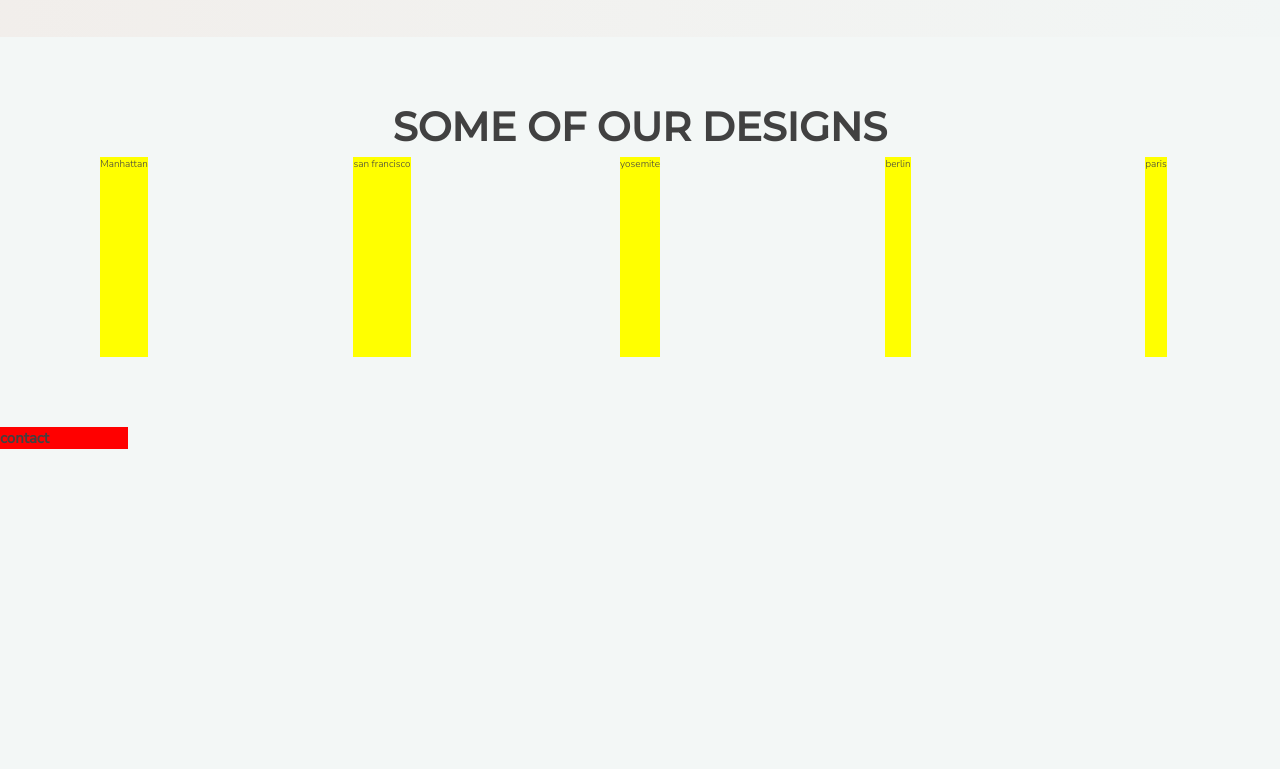
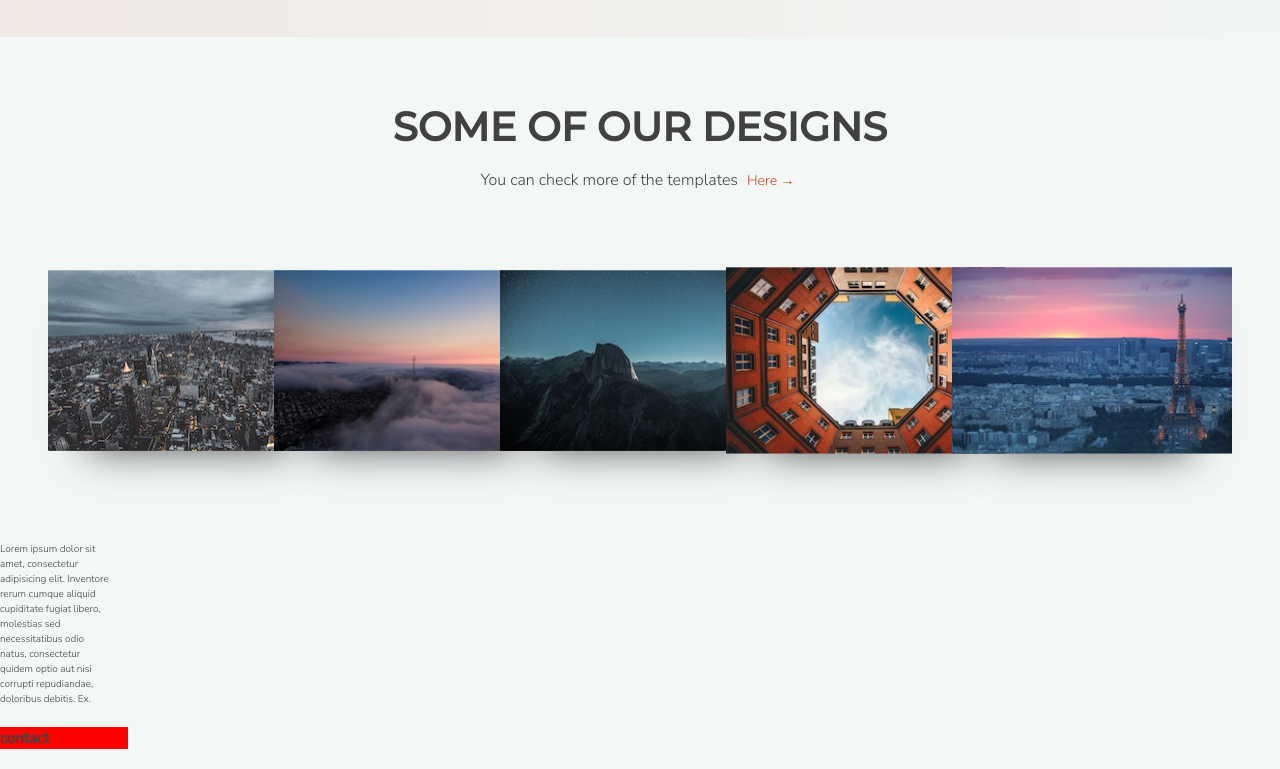
Before and after one commit to zsediqyar/JSD, a website: page index.html in a window 1280 px wide. Shown: the part 1791-2560 px from the top of the page. Before the commit the page ends 2260 px from the top, so only its background shows below. Drawn offline with Linux system fonts and the light colour scheme.

Commit message:
designs section done

```diff
--- a/index.html
+++ b/index.html
@@ -128,19 +128,78 @@
     <section class="designs">
         <div class="designs-title">
           <h2 class="designs-title-heading">Some of our designs</h2>
+          <p class="designs-title-p">You can check more of the templates <a href="designs.html" class="designs-title-a">Here <span>&rarr;</span></a></p>
         </div>
         <div class="designs-types">
-          <div class="designs-cards">Manhattan</div>
-          <div class="designs-cards">san francisco</div>
-          <div class="designs-cards">yosemite</div>
-          <div class="designs-cards">berlin</div>
-          <div class="designs-cards">paris</div>
+          <a href="https://manhattan.jsdesigns.site" target="_blank">
+            <figure class="designs-figure">
+              <img src="/imgs/manhattan.jpg" alt="Manhattan Image" class="designs-image">
+              <figcaption class="designs-caption">
+                  Manhattan
+                </figcaption>
+            </figure>
+          </a>
+          <a href="https://sanfrancisco.jsdesigns.site" target="_blank">
+            <figure class="designs-figure">
+              <img src="/imgs/sf.jpg" alt="Manhattan Image" class="designs-image">
+                <figcaption class="designs-caption">
+                  San Francisco
+                </figcaption>
+            </figure>
+          </a>
+            <a href="https://yosemite.jsdesigns.site" target="_blank">
+              <figure class="designs-figure">
+                <img src="/imgs/yosemite.jpg" alt="Manhattan Image" class="designs-image">
+                  <figcaption class="designs-caption">
+                    Yosemite
+                  </figcaption>
+              </figure>
+            </a>
+              <a href="https://berlin.jsdesigns.site" target="_blank">
+                <figure class="designs-figure">
+                  <img src="/imgs/berlin.jpg" alt="Manhattan Image" class="designs-image">
+                    <figcaption class="designs-caption">
+                      Berlin
+                    </figcaption>
+                </figure>
+              </a>
+                <a href="https://paris.jsdesigns.site" target="_blank">
+                  <figure class="designs-figure">
+                    <img src="/imgs/paris.jpg" alt="Manhattan Image" class="designs-image">
+                      <figcaption class="designs-caption">
+                        Paris
+                      </figcaption>
+                  </figure>
+                </a>
         </div>
   </section>
 
   <section class="testimony">
 
+    <div class="ass">
+      Lorem ipsum dolor sit amet, consectetur adipisicing elit. Inventore rerum cumque aliquid cupiditate fugiat libero, molestias sed necessitatibus odio natus, consectetur quidem optio aut nisi corrupti repudiandae, doloribus debitis. Ex.
+    </div>
+    <!-- <div class="client-card card-1">
+      <div class="client-card-img">
+        <img src="/imgs/berlin.jpg" alt="">
+      </div>
+      <div class="client-card-text">
+        <p class="client-card-p">Lorem ipsum dolor sit amet consectetur adipisicing elit. Sint praesentium, doloribus neque aperiam vero laborum consectetur eos.</p>
+        <h3 class="client-card-name">Paul Appleseed</h3>
+        <a href="#" class="client-card-link">Appleseed.com</a>
+      </div>
+    </div> -->
 
+    <!-- <div class="client-card card-2">
+        <div class="client-card-img">
+          <img src="/imgs/paris.jpg" alt="">
+        </div>
+        <div class="client-card-text">
+          <p class="client-card-p">Lorem ipsum dolor sit amet consectetur adipisicing elit. Sint praesentium, doloribus neque aperiam vero laborum consectetur eos.</p>
+          <h3 class="client-card-name">Paul Appleseed</h3>
+          <a href="#" class="client-card-link">Appleseed.com</a>
+        </div>
+      </div> -->
   </section>
 
   <section class="contact">
--- a/sass/partials/_header.scss
+++ b/sass/partials/_header.scss
@@ -43,7 +43,7 @@
 
 .cta:link,
 .cta:visited {
-    background-image: linear-gradient(to bottom,
+    background-image: linear-gradient(to top,
         $light-gray, $white);
     padding: 1rem 3rem;
     text-decoration: none;
--- a/sass/partials/_index.scss
+++ b/sass/partials/_index.scss
@@ -47,7 +47,7 @@
     padding: 4rem 0;
     background-image: linear-gradient(to left,
         rgba($light-gray, 1),
-        rgba($light-red, .05));
+        rgba($light-red, .08));
         // url("/imgs/services-bg.jpg");
     background-size: cover;
     background-position: top;
@@ -94,24 +94,47 @@
 
 }
 
+//DESIGNS SECTION CODE
 .designs {
     grid-column: 1 / 11;
     grid-row: 3 / 4;
     margin-bottom: 3rem;
     display: grid;
-    grid-template-rows: 10rem 1fr;
+    grid-template-rows: minmax(min-content, 1fr);
     grid-template-columns: repeat(10, 1fr);
-
+    padding: 0 8rem;
 
     &-title {
         grid-column: 1 / 11;
-        padding: 4rem 10rem;
+        padding: 4rem 5rem;
         text-align: center;
 
         &-heading {
             font-size: 4rem;
             font-family: $title-font;
             text-transform: uppercase;
+        }
+
+        &-p {
+            font-size: 1.6rem;
+            margin-top: 1rem;
+        }
+
+        &-a:link,
+        &-a:visited {
+            text-decoration: none;
+            display: inline-block;
+            padding: .3rem .5rem;
+            font-size: 1.4rem;
+            color: $light-red;
+            transition: all .3s;
+        }
+
+        &-a:hover {
+            background: $light-red;
+            color: $white;
+            transform: translateY(-.4rem);
+            border-radius: 1px;
         }
     }
 
@@ -122,20 +145,59 @@
         align-items: center;
         grid-gap: 1rem;
         justify-items: center;
+        padding: 4rem 0;
+
     }
 
-    &-cards {
-        height: 20rem;
-        background: yellow;
+
+    &-figure {
+        width: 20rem;
+        position: relative;
+        box-shadow: 0 2rem 4rem rgba($black, .7);
+        margin: 2rem;
+    }
+
+    &-image {
+        width: 100%;
+        transform: scale(1.4);
+        transition: all .5s;
+    }
+
+    &-caption {
+        position: absolute;
+        @include centerAbs;
+        color: $white;
+        font-size: 1.8rem;
+        text-align: center;
+        font-weight: 500;
+        text-transform: uppercase;
+        transition: opacity .5s;
+        opacity: 0;
+        letter-spacing: 1px;
+    }
+
+    &-image:hover ~ &-caption {
+        opacity: 1;
+        transform: translate(-50%, -50%);
+    }
+
+    &-image:hover {
+        transform: scale(1.2);
+        filter: blur(2px) brightness(80%);
     }
 
 }
 
-
-
 .testimony {
     grid-row: 4 / 5;
-    background: red;
+    grid-column: 1 / 11;
+    display: grid;
+    grid-template-columns: repeat(10, 1fr);
+    grid-column-gap: 2rem;
+
+    &-ass{
+        background: lime;
+    }
 }
 
 .contact {
```
Also changed, not shown: css/main.css, imgs/berlin.jpg (added), imgs/manhattan.jpg (added), imgs/paris.jpg (added), imgs/sf.jpg (added), imgs/yosemite.jpg (added). Lines whose indentation alone changed are shown as unchanged.
